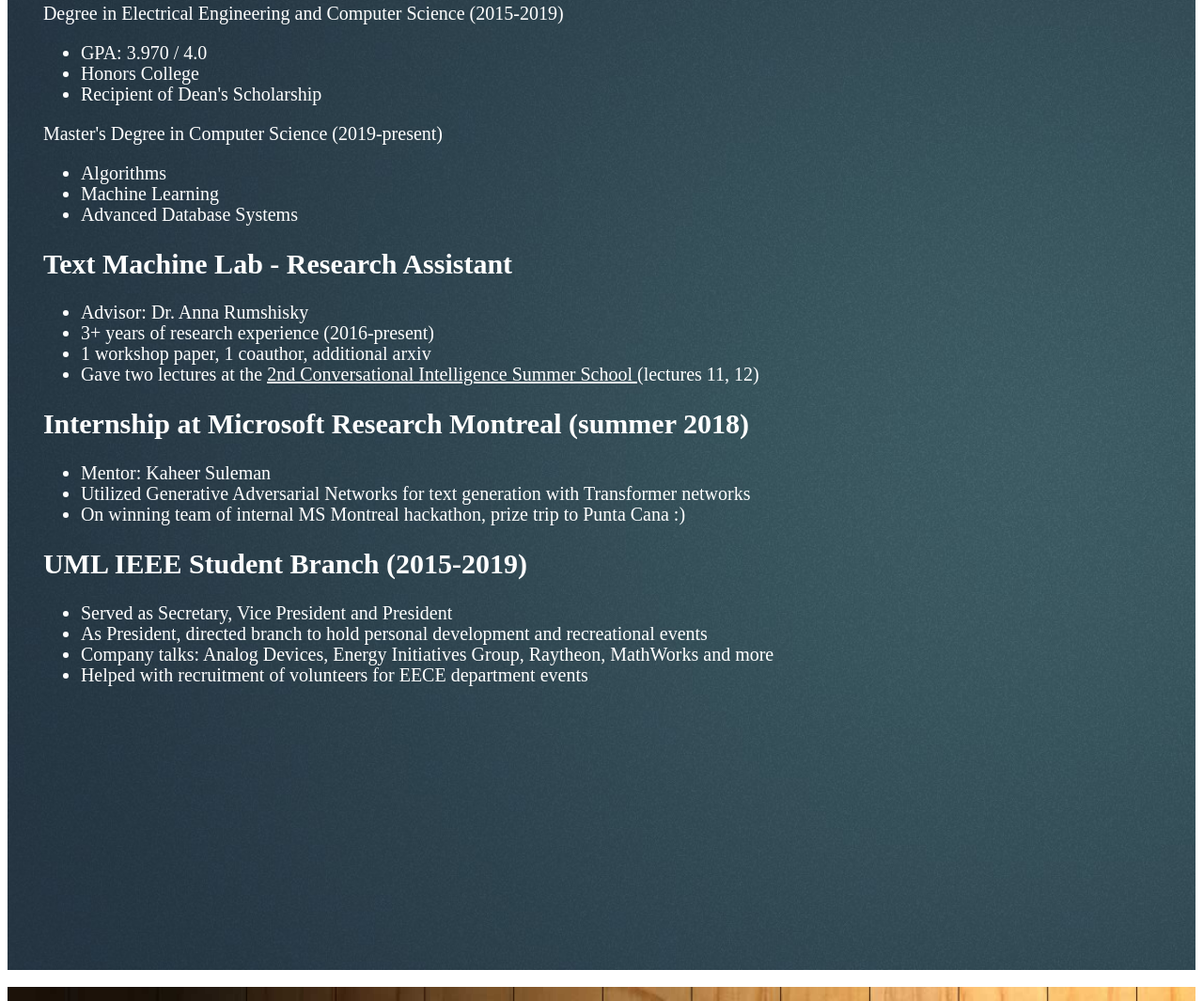
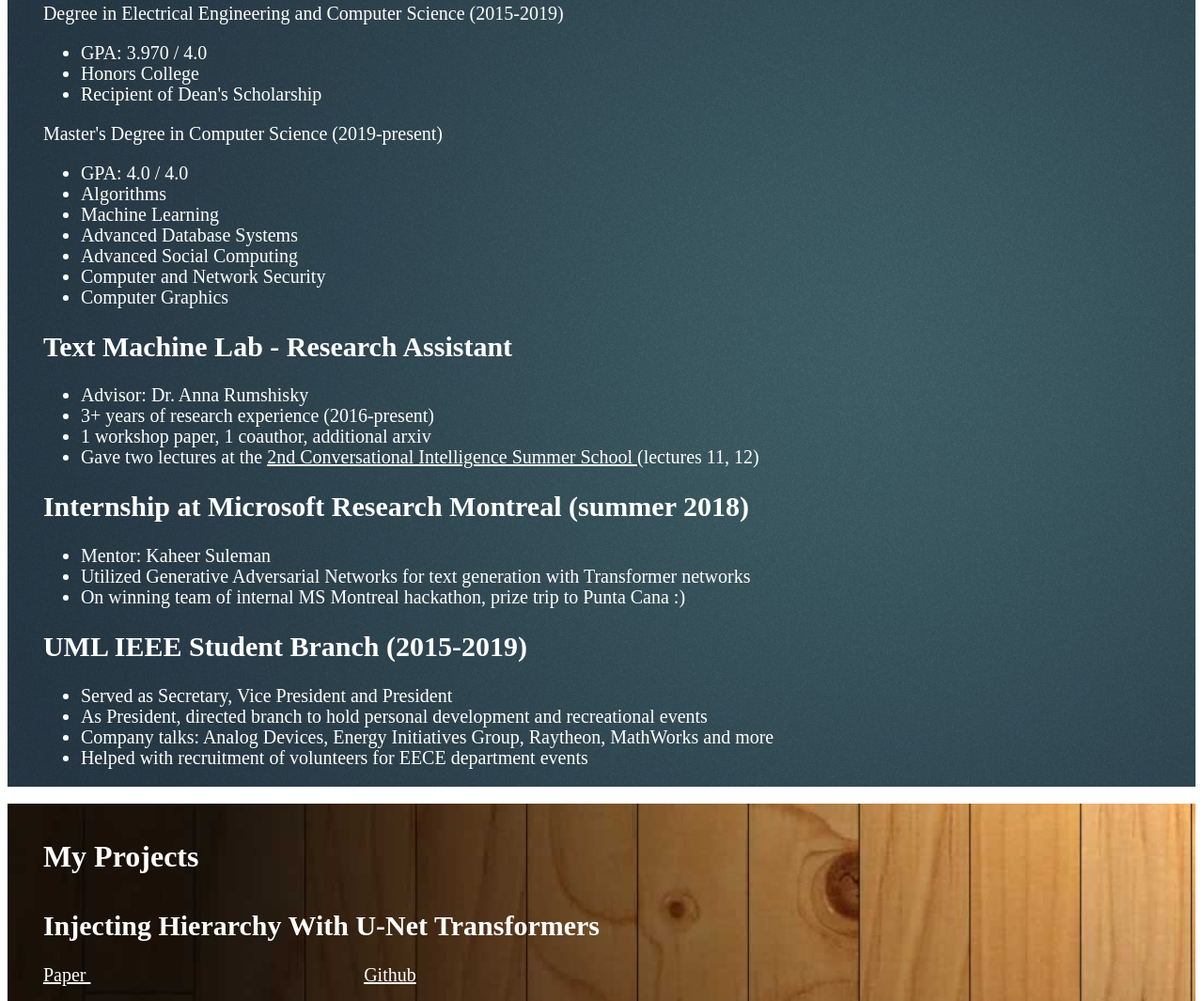
Before and after one commit to djd1283/gatsby, a Gatsby site: page / in a window 1280 px wide. Shown: the part 2330-3395 px from the top of the page at 94% size. Built offline with nearby package versions, Linux system fonts and the light colour scheme; Gatsby itself is replaced by a stand-in of ours.

Commit message:
Add paper links, remove cutoff of text, add expected graduation.

```diff
--- a/src/pages/index.js
+++ b/src/pages/index.js
@@ -155,7 +155,7 @@ function AboutMeSection(props) {
       <div style={strip_style}></div>
       <div style={section_style}>
         <h1 style={text_style}> About Me </h1>
-        <p style={desc_style}> {"I am a current Master's student at the University of Massachusetts Lowell, having just received a double major degree \
+        <p style={desc_style}> {"I am a current Master's student at the University of Massachusetts Lowell (expected graduation May 2020), having just received a double major degree \
         in Electrical Engineering and Computer Science. I do research in the field of deep learning for Natural Language Processing (NLP). \
         In my free time I enjoy hiking and puns."} </p>
       </div>
@@ -176,7 +176,7 @@ function AchievementSection(props) {
     backgroundImage: "url(" + blue_background + ")",
     backgroundRepeat: 'no-repeat',
     backgroundSize: 'cover',
-    height: '1200px',
+    height: 'auto',
     overflow: 'hidden',
   }
 
@@ -211,9 +211,13 @@ function AchievementSection(props) {
 
         {"Master's Degree in Computer Science (2019-present)"}
         <ul>
+          <li> GPA: 4.0 / 4.0 </li>
           <li> Algorithms </li>
           <li> Machine Learning </li>
           <li> Advanced Database Systems </li>
+          <li> Advanced Social Computing </li>
+          <li> Computer and Network Security </li>
+          <li> Computer Graphics </li>
         </ul>
         </p>
 
@@ -264,7 +268,7 @@ function ResearchProjectSection(props) {
     backgroundImage: "url(" + wood_background + ")",
     backgroundRepeat: 'no-repeat',
     backgroundSize: 'cover',
-    height: '1500px',
+    height: 'auto',
     overflow: 'hidden',
   }
 
@@ -284,7 +288,9 @@ function ResearchProjectSection(props) {
 
         <h2 style={desc_style}> Injecting Hierarchy With U-Net Transformers </h2>
 
-        <a style={text_style} href="https://github.com/text-machine-lab/HierarchicalTransformer"> Github </a>
+
+
+        <a style={text_style} href="https://arxiv.org/abs/1910.10488"> Paper </a><a style={text_style} href="https://github.com/text-machine-lab/HierarchicalTransformer"> Github </a>
 
         <p style={text_style}> Recently, the Transformer architecture has dominated language generation tasks such as machine translation.
         However, the Transformer operates by performing per-token attention operations to produce contextual representations.
@@ -313,7 +319,7 @@ function ResearchProjectSection(props) {
 
         <h2 style={desc_style}> Honors Project: Memory-Augmented Recurrent Networks for Dialogue Coherence </h2>
 
-        <a style={text_style} href="https://github.com/text-machine-lab/dialogue-pytorch"> Github </a>
+        <a style={text_style} href="https://arxiv.org/abs/1910.10487"> Paper </a><a style={text_style} href="https://github.com/text-machine-lab/dialogue-pytorch"> Github </a>
 
         <p style={text_style}> Honors project as part of the completion of the undergrad Honors College requirements. In this work, we apply memory networks
         for the purpose of neural dialogue generation. Recurrent neural networks (RNN) such as the Long-Short Term Memory Network (LSTM) have difficulty
@@ -321,7 +327,7 @@ function ResearchProjectSection(props) {
 
         <h2 style={desc_style}> Class Project: Label-Conditioned Next-Frame Video Generation with Neural Flows </h2>
 
-        <a style={text_style} href="https://github.com/djd1283/glowvideogen"> Github </a>
+        <a style={text_style} href="https://arxiv.org/abs/1910.11106"> Paper </a><a style={text_style} href="https://github.com/djd1283/glowvideogen"> Github </a>
 
         <p style={text_style}> Computer vision class project. Generative Adversarial Networks (GAN) have achieved state-of-the-art in multiple image generation tasks.
         However, in local experiments we observe the GAN to be unstable for small batch sizes and large data spaces. The recent Glow model, a normalizing flow (NF),
@@ -346,7 +352,7 @@ function ResearchProjectSection(props) {
 
         <h2 style={desc_style}> Stock Prediction </h2>
 
-        <p style={text_style}> Stay Tuned! Stock prediction using Alpaca trading API and BERT article reader. </p>
+        <p style={text_style}> Stay Tuned! Stock prediction using Alpaca trading API. </p>
 
       </div>
     </div>
```
Also changed, not shown: 1 other file.
